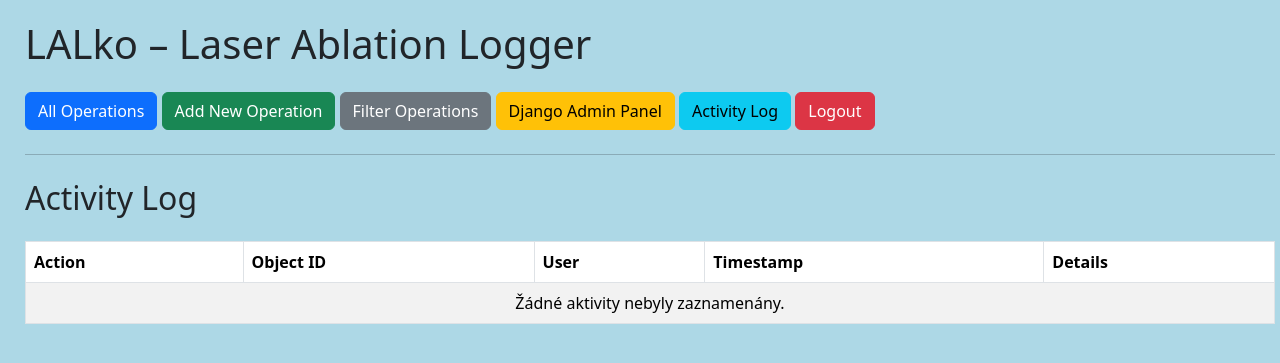
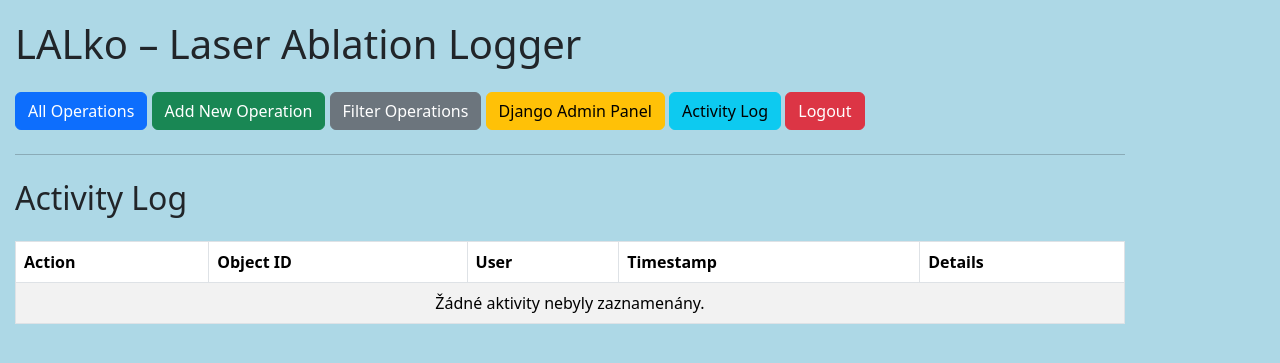
Before and after one commit to TomasHambalek/LALko, a Django app: page /activity_log/ in a window 1280 px wide. Shown: the top 363 px of the page. Run offline with Django 5.2, Linux system fonts and the light colour scheme; the visitor is signed in with stand-in values (Sample User, id 1); data that the repository does not hold is empty; parts of the project's set-up code (start-up, migrations or seed data) failed here and were passed over.

Commit message:
nešlo tabulku roztáhnout, není čára mezi nadpisem a 1. řádkem hodnot

```diff
--- a/LALko/runlog/static/css/custom.css
+++ b/LALko/runlog/static/css/custom.css
@@ -1,33 +1,35 @@
 /* runlog/static/css/custom.css */
 
+/* Zajistí, že pozadí stránky má správnou barvu */
 body {
     background-color: lightblue !important;
 }
 
+/* Toto pravidlo zarovná obsah kontejneru doleva */
 .container {
-    max-width: 100% !important;
     margin-right: auto;
-    margin-left: 10px !important;
+    margin-left: 0 !important;
     padding-right: 15px;
     padding-left: 15px;
 }
 
+/* Zajišťuje, že se dlouhé texty ořežou a zobrazí se tři tečky */
 td[style*="max-width"] {
     white-space: nowrap;
     overflow: hidden;
     text-overflow: ellipsis;
 }
 
-/* ---- Opravy pro tabulku ---- */
+/* ---- Konečné opravy pro tabulku ---- */
 
-/* Zajistí, že se nadpisy zarovnají svisle na střed (přepisuje výchozí styl) */
+/* Zajišťuje, že se tabulka vždy roztáhne na celou šířku a přebije všechna ostatní pravidla */
+.table {
+    width: 100% !important;
+}
+
+/* Zajišťuje, že se nadpisy zarovnají svisle na střed */
 .table-responsive thead th {
     vertical-align: middle !important;
-}
-
-/* Toto pravidlo s !important vynutí šířku sloupce a přebije všechny ostatní styly. */
-.table th {
-    width: auto !important;
 }
 
 /* Zajišťuje, že se hlavička tabulky "přilepí" a bude neustále viditelná */
--- a/LALko/runlog/tables.py
+++ b/LALko/runlog/tables.py
@@ -73,7 +73,6 @@ class OperationTable(tables.Table):
         attrs={"th": {"style": "width: auto;"}, "td": {"style": "max-width: auto;"}}
     )
     task = tables.Column(
-        accessor="task__name",
         verbose_name="Task",
         attrs={"th": {"style": "width: auto;"}, "td": {"style": "max-width: auto;"}}
     )
@@ -131,5 +130,6 @@ class OperationTable(tables.Table):
             "status", "task", "start_time", "end_time", "duration",
             "short_description", "x_levelling", "y_levelling", "note", "note2", "actions"
         )
-        attrs = {"class": "table table-striped table-bordered text-center align-middle"}
+        # Zde kombinujeme třídy a styl šířky
+        attrs = {"class": "table table-striped table-bordered text-center align-middle", "style": "width: 100%;"}
         th_attrs = {"class": "text-center align-middle"}
```
